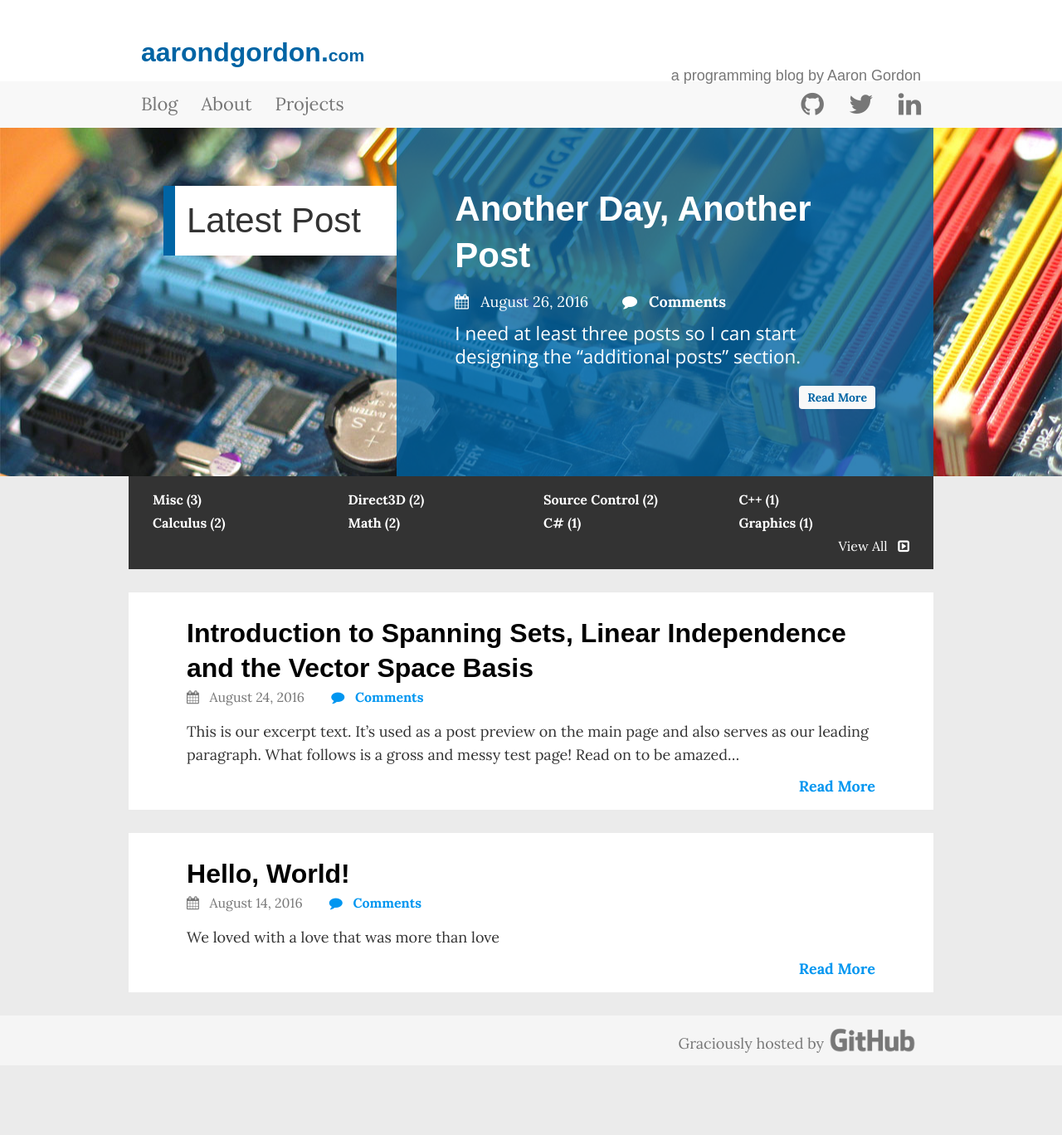
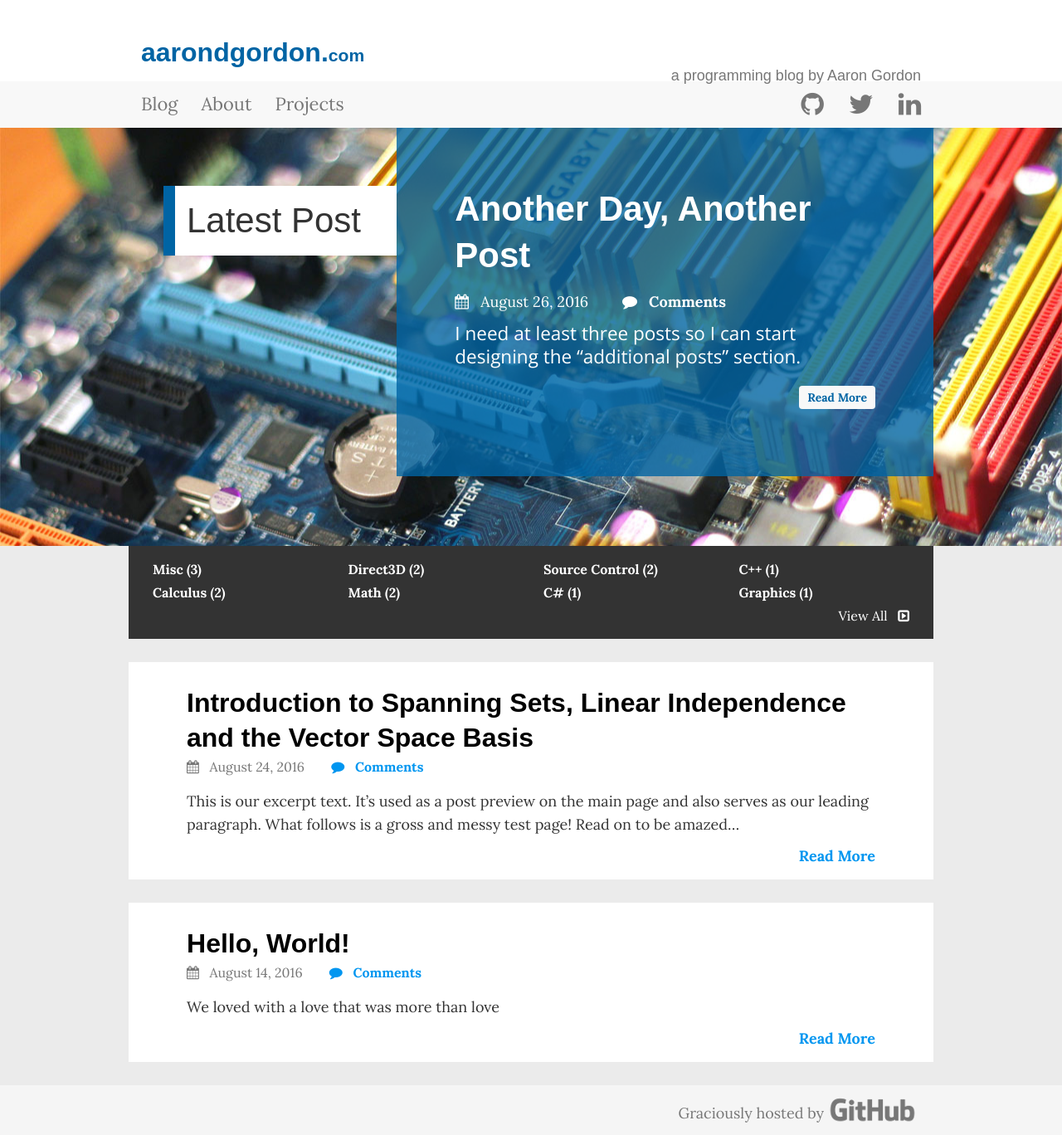
Before and after one commit to aarondgordon/aarondgordon.github.io, a Jekyll site: the page built from index.md, in a window 1280 px wide. Shown: the whole page at 83% size. Built offline with Jekyll 4.4.1, drawn with Linux system fonts in a browser that asks for light colours; nearby versions of some CDN libraries; comment, search, counter and statistics services are not loaded; before the commit the page ends 1284 px from its top, so only the background shows below that.

Commit message:
Adjusted cover sizes

```diff
--- a/assets/css/layout.css
+++ b/assets/css/layout.css
@@ -128,14 +128,14 @@ body {
 
 .cover {
   width: 100%;
-  min-height: 18.667em; /* 24 x baseline | 336px/18px */
+  min-height: 21em; /* 27 x baseline | 378px/18px */
   background-position: center;
   background-size: cover;
 }
 
 @media (min-width: 768px) {
   .cover {
-    min-height: 23.333em; /* 30 x baseline | 420px/18px */
+    min-height: 28em; /* 36 x baseline | 504x/18px */
   }
 }
 
```
